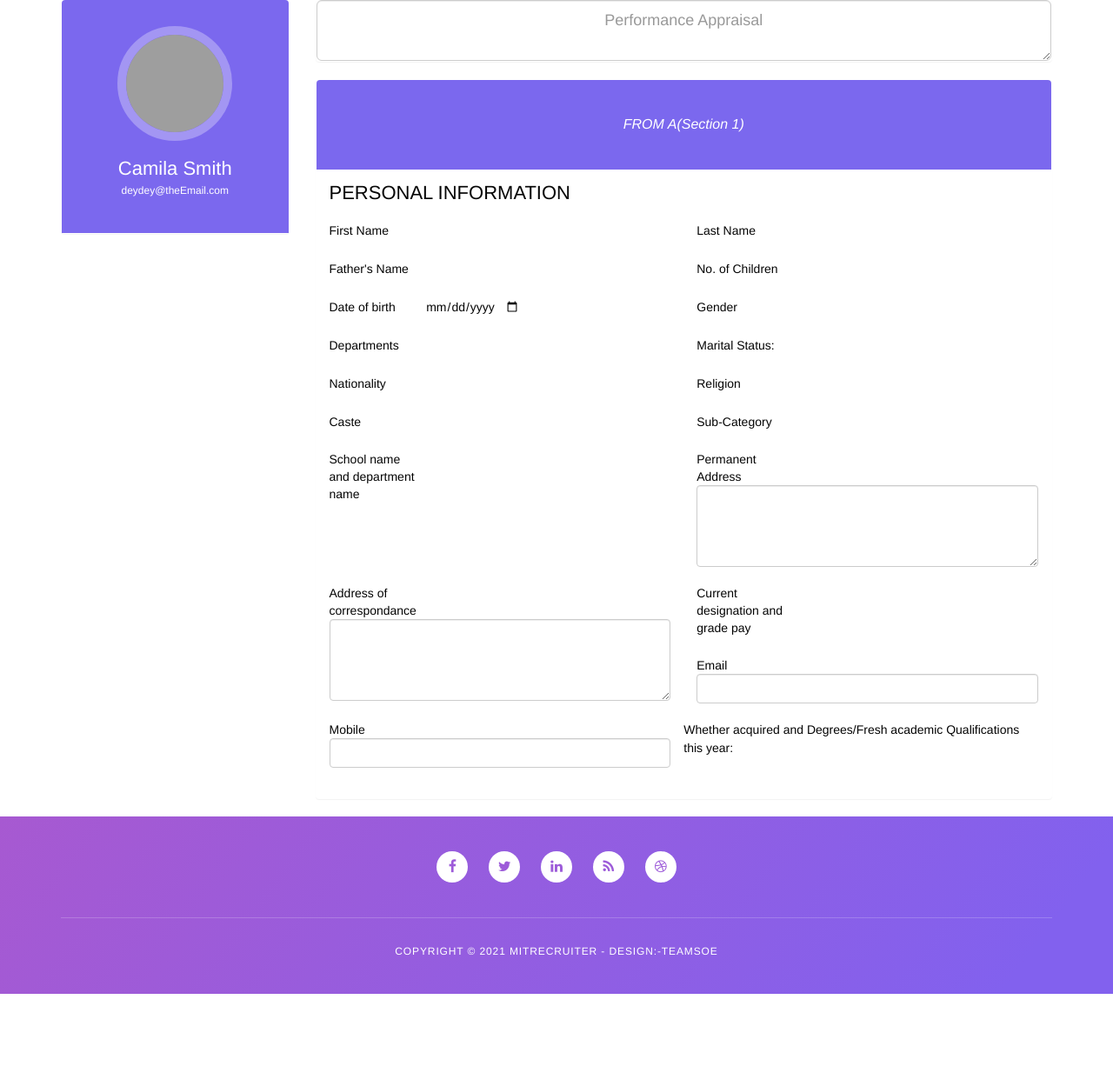
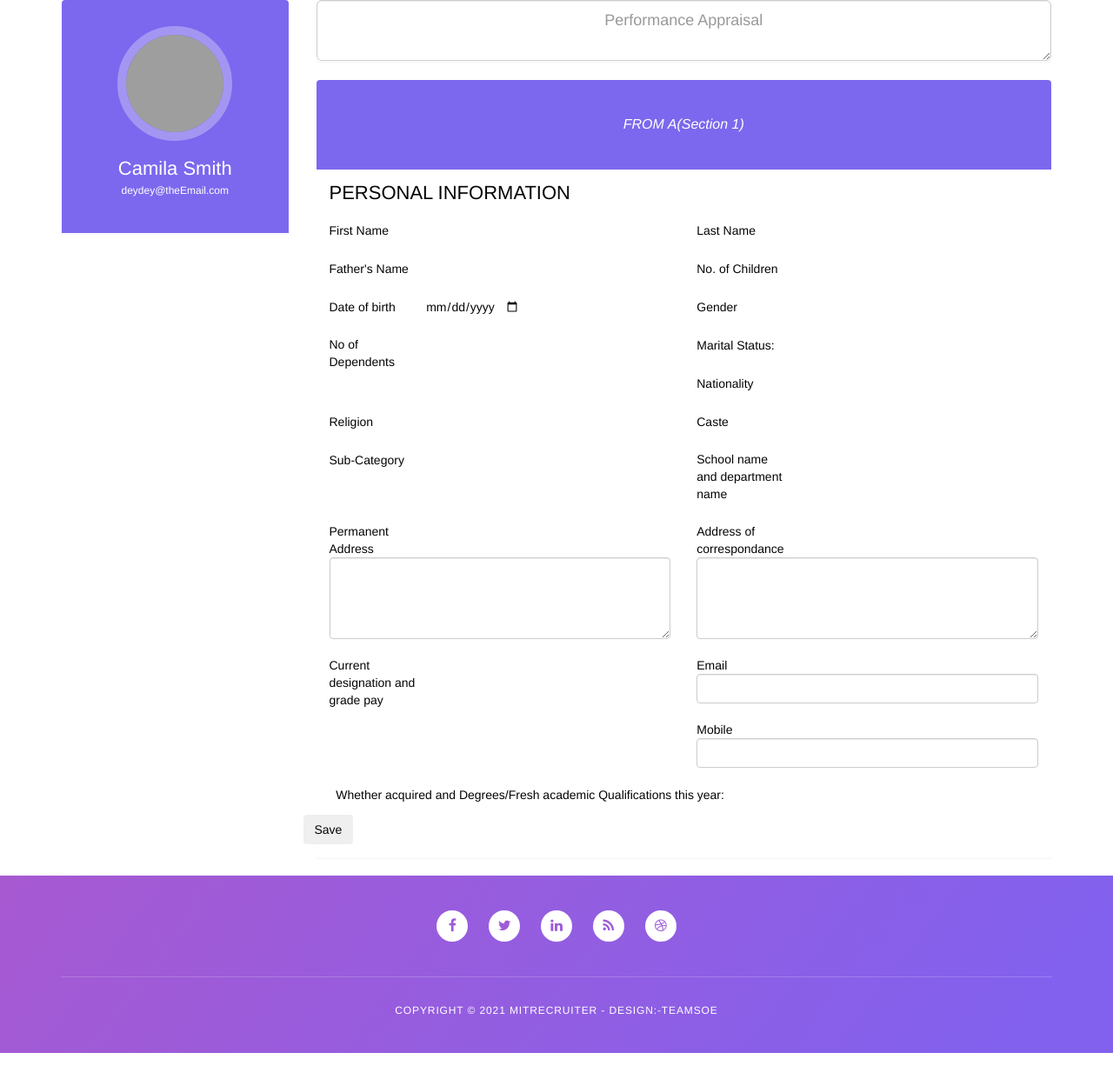
Before and after one commit to dhanu19/mitadt, a PHP site: page /formB1self.php in a window 1280 px wide. Shown: the part 151-1377 px from the top of the page at 87% size. Before the commit the page ends 1294 px from the top, so only its background shows below. Run offline with PHP 8.4, Linux system fonts and the light colour scheme; some libraries are stand-ins or nearby versions; grey boxes are pictures that could not be loaded.

Commit message:
commit -- formB1self database entry

```diff
--- a/formB1self.php
+++ b/formB1self.php
@@ -70,63 +70,64 @@ https://templatemo.com/tm-535-softy-pinko
           <div class="bio-graph-heading">
               FROM A(Section 1)
           </div>
+          <form action="controllers/form_data_validation.php" method="POST">
             <div class="panel-body bio-graph-info">
                 <h1>PERSONAL INFORMATION</h1>
                 <div class="row">
                     <div class="bio-row">
-                      <p><span>First Name </span> <input class="input" value="" /></p>
+                        <p><span>First Name </span> <input class="input" name="firstName" /></p>
                     </div>
                     <div class="bio-row">
-                      <p><span>Last Name </span> <input class="input" value="" /></p>
+                        <p><span>Last Name </span> <input class="input" name="lastName" /></p>
                     </div>
                     <div class="bio-row">
-                      <p><span>Father's Name</span> <input class="input" value="" /></p>
+                        <p><span>Father's Name</span> <input class="input" name="fatherName" /></p>
                     </div>
                     <div class="bio-row">
-                      <p><span>No. of Children</span> <input class="input" value="" /></p>
+                        <p><span>No. of Children</span> <input class="input" name="noOfChildren" /></p>
                     </div>
                     <div class="bio-row">
-                      <p><span>Date of birth</span><input type="date" value="" /></p>
+                        <p><span>Date of birth</span><input type="date" name="dob" /></p>
                     </div>
                     <div class="bio-row">
-                      <p><span>Gender</span> <input class="input" value="" /></p>
+                        <p><span>Gender</span> <input class="input" name="gender" /></p>
                     </div>
                     <div class="bio-row">
-                      <p><span>Departments</span> <input class="input" value="" /></p>
+                        <p><span>No of Dependents</span> <input class="input" name="dependents" /></p>
                     </div>
                     <div class="bio-row">
-                      <p><span>Marital Status:</span> <input class="input" value="" /></p>
+                        <p><span>Marital Status:</span> <input class="input" name="maritalStatus" /></p>
                     </div>
                     <div class="bio-row">
-                      <p><span>Nationality</span> <input class="input" value="" /></p>
+                        <p><span>Nationality</span> <input class="input" name="nationality" /></p>
                     </div>
                     <div class="bio-row">
-                      <p><span>Religion</span> <input class="input" value="" /></p>
+                        <p><span>Religion</span> <input class="input" name="religion" /></p>
                     </div>
                     <div class="bio-row">
-                      <p><span>Caste</span> <input class="input" value="" /></p>
+                        <p><span>Caste</span> <input class="input" name="caste" /></p>
                     </div>
                     <div class="bio-row">
-                      <p><span>Sub-Category</span> <input class="input" value="" /></p>
+                        <p><span>Sub-Category</span> <input class="input" name="subCategory" /></p>
                     </div>
                     <div class="bio-row">
-                      <p><span>School name and department name</span> <input class="input" value="" /></p>
+                        <p><span>School name and department name</span> <input class="input" name="schoolDeptName" /></p>
                     </div>
                     <div class="bio-row">
-                      <p><span>Permanent Address </span><textarea class="form-control" id="form6Example7" rows="4"></textarea></p>
+                        <p><span>Permanent Address </span><textarea class="form-control" id="form6Example7" rows="4" name="permanentAddress"></textarea></p>
                     </div>
 
                     <div class="bio-row">
-                      <p><span>Address of correspondance</span><textarea class="form-control" id="form6Example7" rows="4"></textarea></p>
+                        <p><span>Address of correspondance</span><textarea class="form-control" id="form6Example7" rows="4" name="correspondentAddress"></textarea></p>
                     </div>
                     <div class="bio-row">
-                      <p><span>Current designation and grade pay</span> <input class="input" value="" /></p>
+                        <p><span>Current designation and grade pay</span> <input class="input" name="designation" /></p>
                     </div>
                     <div class="bio-row">
-                      <p><span>Email </span><input type="email" class="form-control" placeholder="" aria-label=""></p>
+                        <p><span>Email </span><input type="email" class="form-control" placeholder="" name="email" aria-label=""></p>
                     </div>
                     <div class="bio-row">
-                      <p><span>Mobile </span><input type="number" class="form-control" placeholder="" aria-label=""></p>
+                        <p><span>Mobile </span><input type="number" class="form-control" placeholder="" name="mobile" aria-label=""></p>
                     </div>
                     <div class="w-25 p-3" style="width:800px; margin:0 auto;"  >
                         <p><span>Whether acquired and Degrees/Fresh academic Qualifications this year:</span></span> <input class="input" value="" /></p>
@@ -134,8 +135,11 @@ https://templatemo.com/tm-535-softy-pinko
 
                             </div>
                     </div>
+					<!-- SAVE DATA BUTTON-->
+					<div class="row mb-3 px-3"> <button type="submit" value="login" class="btn btn-blue text-center">Save</button> </div>
                 </div>
             </div>
+          </form>
       </div>
       </div>
       </div>
```
Also changed, not shown: controllers/form_data_validation.php (+29 -71 lines). Lines whose indentation alone changed are shown as unchanged.
